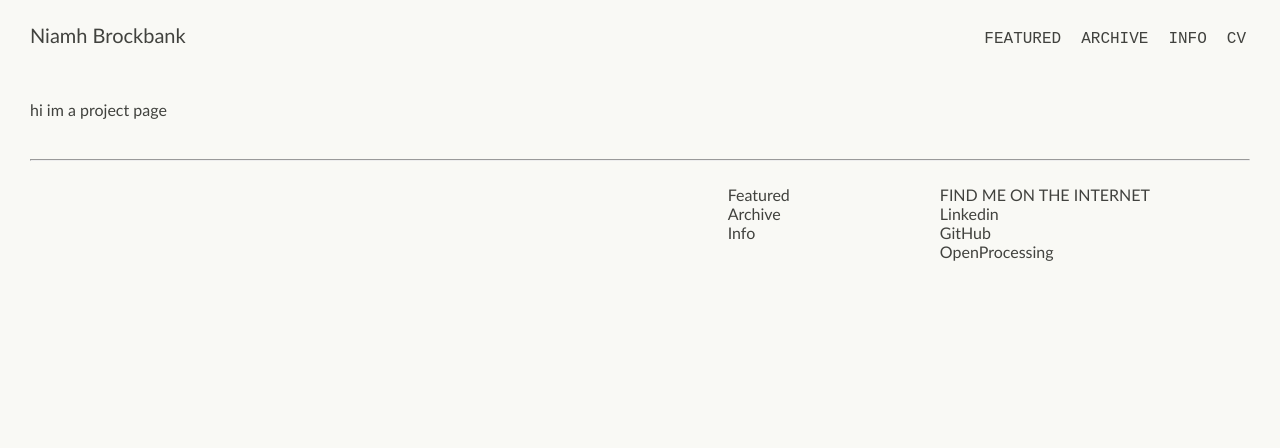
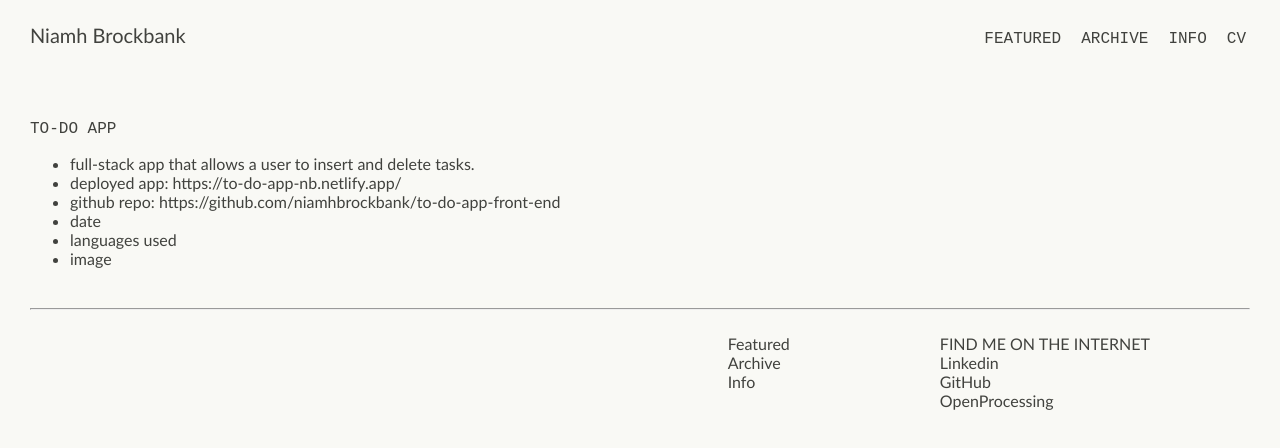
Before and after one commit to niamhbrockbank/portfolio, a React (Create React App) app: page / in a window 1280 px wide. Both pictures are taken after a click on the item 318 px from the left and 667 px from the top of the page. Shown: the top 448 px of the page. Built offline with nearby package versions, Linux system fonts and the light colour scheme.

Commit message:
Style very basic project page

```diff
--- a/src/components/FeaturedProjects.tsx
+++ b/src/components/FeaturedProjects.tsx
@@ -21,7 +21,7 @@ export default function FeaturedProjects({
         {featProjToShow.map((proj) => (
           <li
             className="featured_project"
-            key="projectsArchive.indexOf(proj)"
+            key={proj.name}
             onClick={() => goToGitHubRepo(proj)}
           >
             {proj.name}
--- a/src/components/ProjectPage.tsx
+++ b/src/components/ProjectPage.tsx
@@ -1,3 +1,4 @@
+import { Project } from "../types";
 import projectsArchive from "./projectsArchive.json";
 
 interface ProjectPageProps {
@@ -7,9 +8,27 @@ interface ProjectPageProps {
 export default function ProjectPage({
   currentPage,
 }: ProjectPageProps): JSX.Element {
-  const currentProject = projectsArchive.find(
+  const currentProject : Project | undefined = projectsArchive.find(
     (proj) => proj.name === currentPage
   );
-  console.log(currentProject);
-  return <div id="project_page">hi im a project page</div>;
+
+  if (currentProject === undefined) {
+    return <h1>Project cannot be found.</h1>
+  }
+
+  const {name, description, deployed_link, github_link} = currentProject
+
+  return (
+    <div id="project_page">
+        <h1>{name}</h1>
+        <ul>
+            <li>{description}</li>
+            <li>deployed app: {deployed_link}</li>
+            {github_link && <li>github repo: {github_link}</li>}
+            <li>date</li>
+            <li>languages used</li>
+            <li>image</li>
+        </ul>
+    </div>
+    );
 }
```
